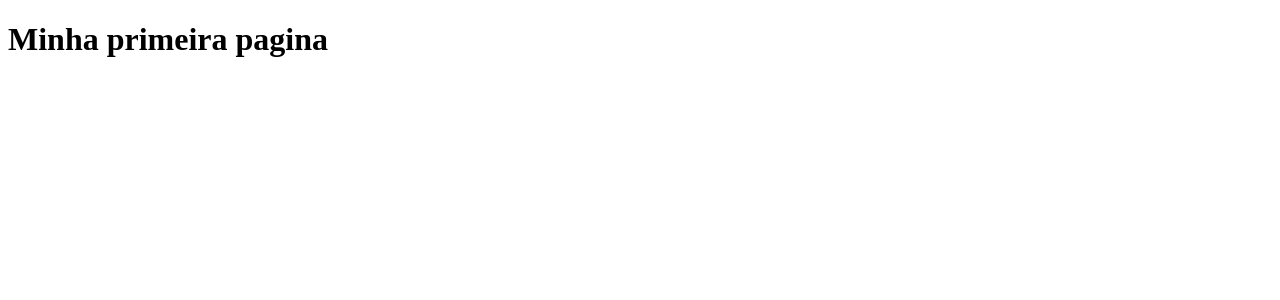
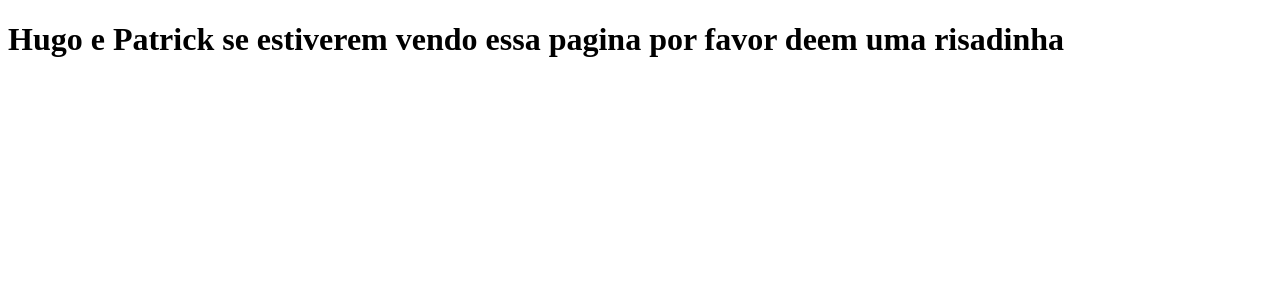
Before and after one commit to rvsabino/sabsoft, a Next.js app: page / in a window 1280 px wide. Shown: the top 300 px of the page. Built offline with nearby package versions, Linux system fonts and the light colour scheme.

Commit message:
Atualização da pagina principal

```diff
--- a/pages/index.js
+++ b/pages/index.js
@@ -1,5 +1,5 @@
 function Home() {
-    return <h1>Minha primeira pagina</h1>
+    return <h1>Hugo e Patrick se estiverem vendo essa pagina por favor deem uma risadinha</h1>
 }
 
 export default Home;
```
